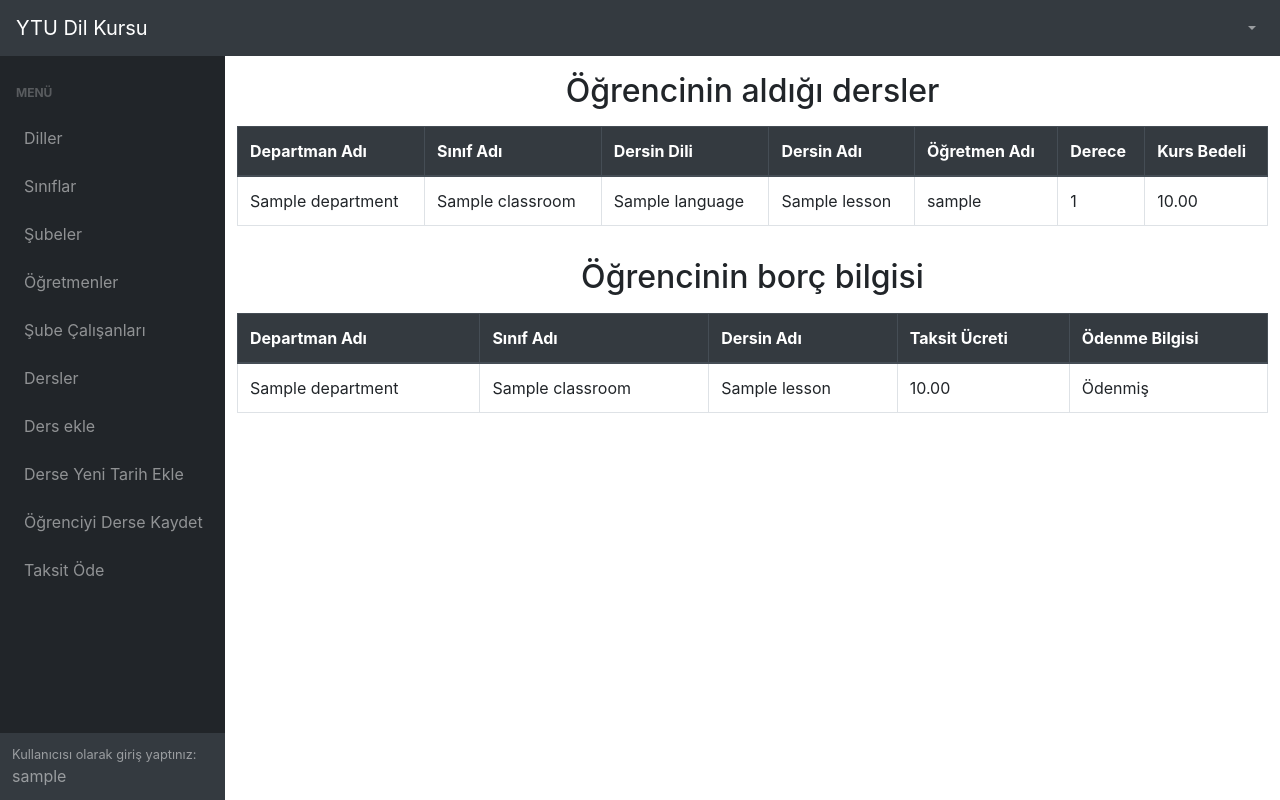
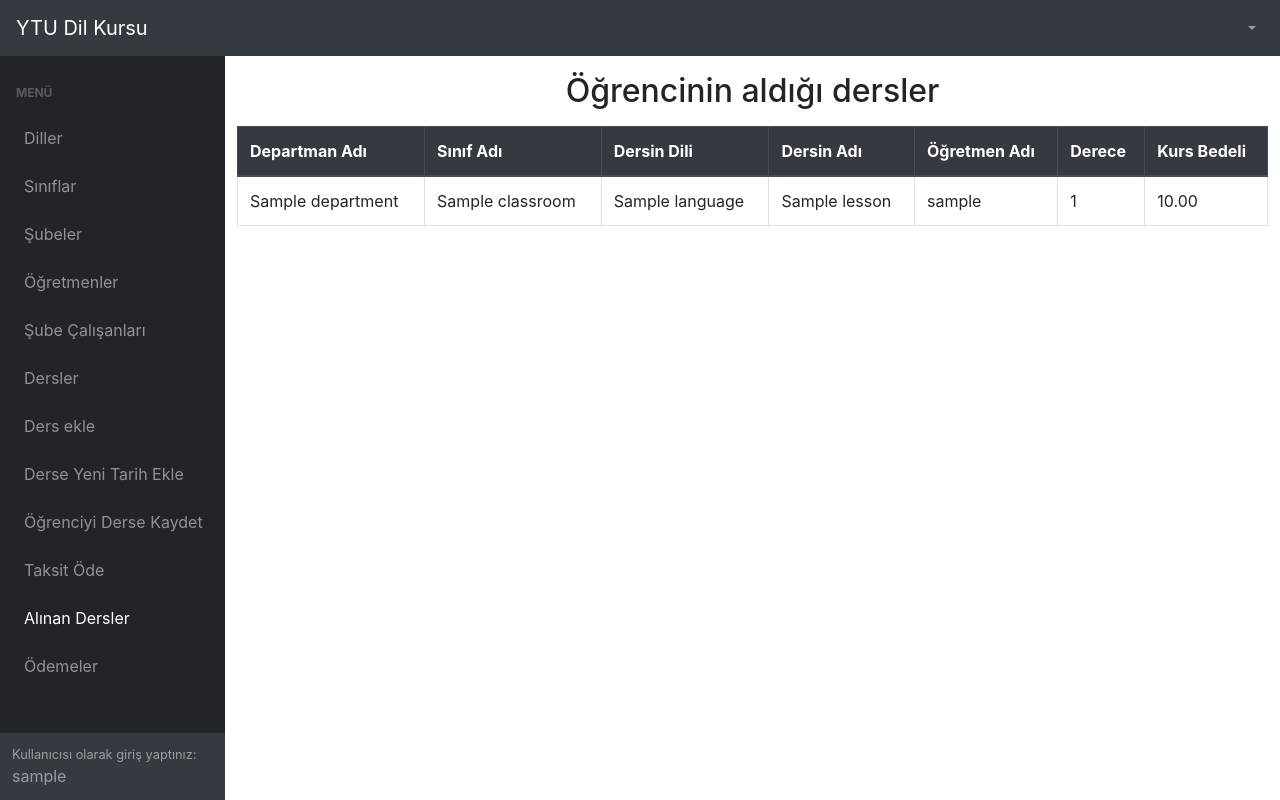
Before and after one commit to seyyidibrahimgulec/software-engineering-project, a Django app: page /student/ in a window 1280 px wide. Run offline with Django 3.2, Linux system fonts and the light colour scheme; a user stored in the database is signed in; tables that the repository leaves empty hold one stand-in row (values such as "Sample post"); some libraries are stand-ins or nearby versions.

Commit message:
Seperate students course and payment pages

```diff
--- a/home/views.py
+++ b/home/views.py
@@ -57,12 +57,21 @@ class StudentDetailView(View):
     def get(self, request):
         student = Student.objects.get(user=self.request.user)
         payments = Payment.objects.filter(student=student)
+
+        context = {}
+        context['payments'] = payments
+        return render(request, 'student.html', context=context, )
+
+
+class StudentPaymentView(View):
+    def get(self, request):
+        student = Student.objects.get(user=self.request.user)
+        payments = Payment.objects.filter(student=student)
         installments = Installment.objects.filter(payment__in=payments)
 
         context = {}
-        context['payments'] = payments
         context['installments'] = installments
-        return render(request, 'student.html', context=context, )
+        return render(request, 'student_payment.html', context=context, )
 
 
 class TeacherDetailView(DetailView):
--- a/softeng_project/urls.py
+++ b/softeng_project/urls.py
@@ -23,7 +23,7 @@ from courses.views import (AddLessonView, AddStudentToLessonView,
                            AddTimeSlotView, AddStudentToLesson)
 from home.views import ( DepartmentStaffIndexView,
                         IframeView, StudentDetailView, TeacherDetailView,
-                        homepage)
+                         homepage, StudentPaymentView, )
 from timeslots.api_views import TimeAvailableAPIView
 from users.api_views import TeachersAPIView
 from users.views import StudentRegisterView
@@ -48,6 +48,7 @@ urlpatterns = [
 
     path('add_student_to_lesson/<int:lesson_pk>',
          AddStudentToLessonView.as_view(), name='add_student_to_lesson'),
+    path('student_payment/', StudentPaymentView.as_view(), name='student_payment'),
 
 ]
 
--- a/templates/navbar.html
+++ b/templates/navbar.html
@@ -80,7 +80,17 @@
           </a>
         {% endif %}
 
+        {% if  request.user.is_student %}
+          <a class="nav-link" href="{% url "student" %}">
+            <div class="sb-nav-link-icon"><i class="fas fa-tachometer-alt"></i></div>
+            Alınan Dersler
+          </a>
 
+          <a class="nav-link" href="{% url "student_payment" %}">
+            <div class="sb-nav-link-icon"><i class="fas fa-tachometer-alt"></i></div>
+            Ödemeler
+          </a>
+        {% endif %}
 
 
 
--- a/templates/student.html
+++ b/templates/student.html
@@ -37,36 +37,6 @@
     </table>
   </div>
 
-  <h2 class="mx-auto m-3">Öğrencinin borç bilgisi</h2>
-    <div class="table-responsive">
-      <table id="table_id" class="table table-bordered table-hover">
-        <thead class="thead-dark">
-          <tr>
-            <th>Departman Adı</th>
-            <th>Sınıf Adı</th>
-            <th>Dersin Adı</th>
-            <th>Taksit Ücreti</th>
-            <th>Ödenme Bilgisi</th>
-          </tr>
-        </thead>
-        <tbody>
-          {% for installment in installments %}
-            <tr>
-              <td>{{ installment.payment.lesson.classroom.department }}</td>
-              <td>{{ installment.payment.lesson.classroom.name }}</td>
-              <td>{{ installment.payment.lesson.name }}</td>
-              <td>{{ installment.amount }}</td>
-              {% if installment.is_paid %}
-                <td>Ödenmiş</td>
-              {% else %}
-                <td>Ödenmemiş</td>
-              {% endif %}
-            </tr>
-          {% endfor %}
-        </tbody>
-      </table>
-    </div>
-
 {% endblock %}
 
 
```
Also changed, not shown: templates/student_payment.html (added, +43 -0 lines).
